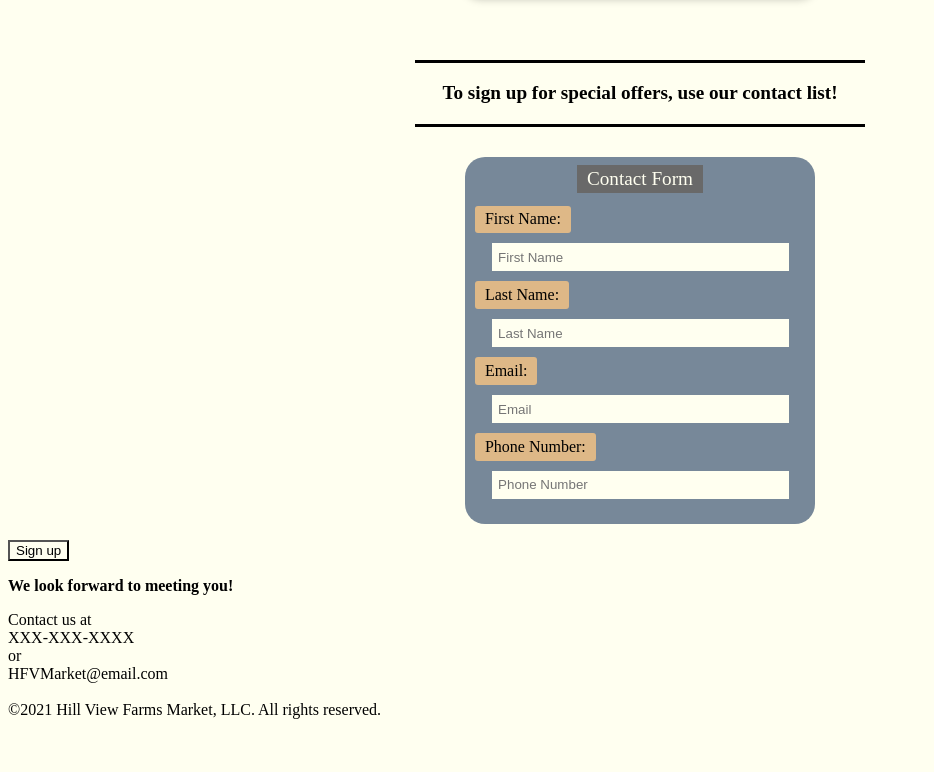
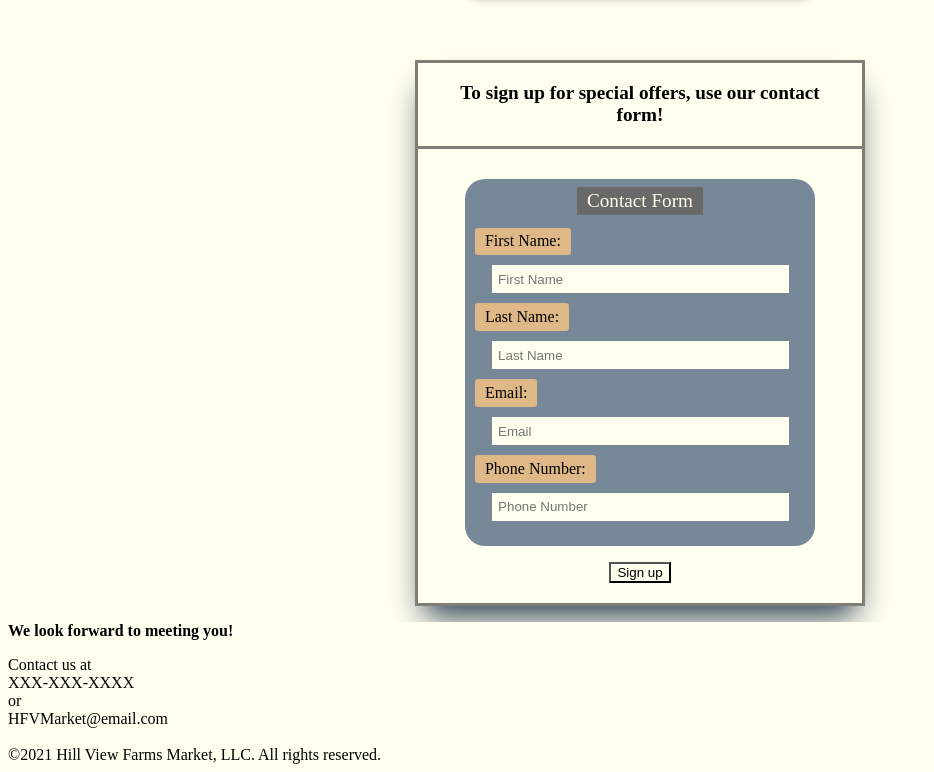
Before and after one commit to pfrench1228/CodeLouProjectPF, a plain HTML site: page index.html in a window 1280 px wide. Shown: the part 877-1649 px from the top of the page, without its empty margins (0-934 px from the left). Before the commit the page ends 1604 px from the top, so only its background shows below. Drawn offline with Linux system fonts and the light colour scheme.

Commit message:
last edit 3/23

```diff
--- a/css/base-style.css
+++ b/css/base-style.css
@@ -179,13 +179,18 @@ ul {
 }
 
 /* Form Fields -------------------- */
+.formdiv {
+	border: 3px solid floralwhite;
+    box-shadow: rgb(38, 57, 77) 0px 20px 30px -10px;
+}
 h3 {
 	font-size: 1em;
 	padding: 0 1em;
 	margin: 0 auto;
-	width: 80%;
-	border-top: 3px solid black;
-	border-bottom: 3px solid black;
+	width: 100%;
+	/* border-top: 3px solid crimson; */
+	border-bottom: 3px solid rgba(0, 0, 0, 0.5);
+	/* box-shadow: rgb(250, 5, 5) 0px 5px; */
 	text-align: center;
 }
 legend {
@@ -205,7 +210,7 @@ legend {
 	width: 80%;
 	max-width: 350px;
 	padding: 25px 10px;
-	margin: 0 auto;
+	margin: 25px auto 0;
 	background-color: lightslategray;
 	border: none;
 	border-radius: 20px
@@ -223,3 +228,7 @@ legend {
 	margin: 0 auto;
 	border: none;
 }
+button {
+	display: block;
+	margin: 0 auto 20px auto;
+}
--- a/css/maincontent-style.css
+++ b/css/maincontent-style.css
@@ -96,12 +96,18 @@
 
     /* Form Fields -------------------- */
     @media (min-width: 468px) {
-        h3 {
+        .formdiv {
+            width: 450px;
+            margin: 0 auto;
+            border: 3px solid rgba(0, 0, 0, 0.5);
+        }
+        .formwords {
             font-size: 1.2em;
             padding: 1em 1em;
             margin: 0 auto;
-            width: 60%;
+            width: 100%;
             max-width: 450px;
+            /* border-top: none; */
         }
         .formfield {
             margin: 1em auto;
--- a/index.html
+++ b/index.html
@@ -44,7 +44,8 @@
 
         <!-- <div class="contact" id="Contact"> -->
             <form action="index.html" method="post">
-                <h3 class="formbox" id="...">To sign up for special offers, use our contact list!</h3>
+                <div class="formdiv">
+                    <h3 class="formwords" id="...">To sign up for special offers, use our contact form!</h3>
                     <fieldset class="formfield">
                         <legend>Contact Form</legend>
                         <label for="fname">First Name:</label>
@@ -57,6 +58,7 @@
                         <input type="tel" id="phone" name="user_phone" placeholder="Phone Number">
                     </fieldset>
                     <button type="submit">Sign up</button>
+                </div>
             </form>
         <!-- </div> -->
     </main>
```
Lines whose indentation alone changed are shown as unchanged.
